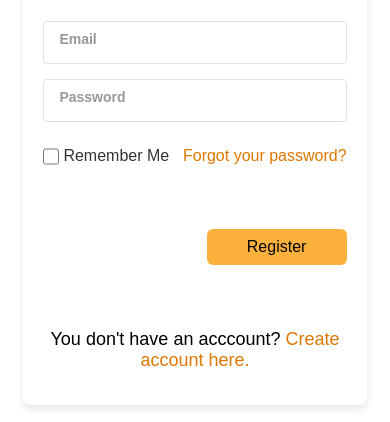
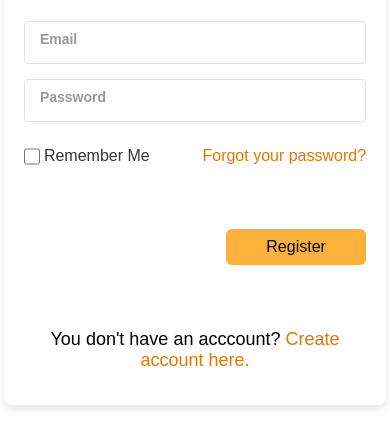
Before and after one commit to Flaviu8/menda, a plain HTML site: page login.html in a window 390 px wide. Shown: the part 422-844 px from the top of the page. Drawn offline with Linux system fonts and the light colour scheme.

```diff
--- a/assets/css/register.css
+++ b/assets/css/register.css
@@ -202,7 +202,7 @@ label {
 
 @media screen and (max-width: 768px) {
  .registration-container {
-    width: 88%;
+    width: 98%;
  }
 
 }
```
